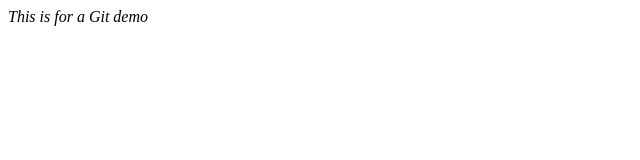
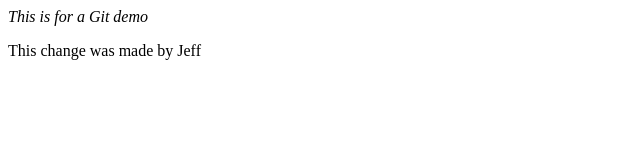
Before and after one commit to Jeff-Louzada/First_Github_Project, a plain HTML site: page index.html in a window 1280 px wide. Shown: the whole page, without its empty margins (0-640 px from the left). Drawn offline with Linux system fonts and the light colour scheme.

Commit message:
Added jeff feature

```diff
--- a/index.html
+++ b/index.html
@@ -12,5 +12,6 @@
 
 <body>
   <em>This is for a Git demo</em>
+  <p>This change was made by Jeff</p>
 </body>
 </html>
```
